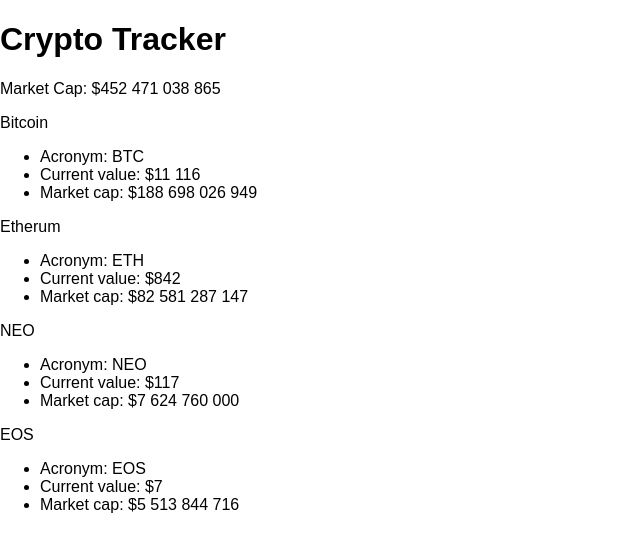
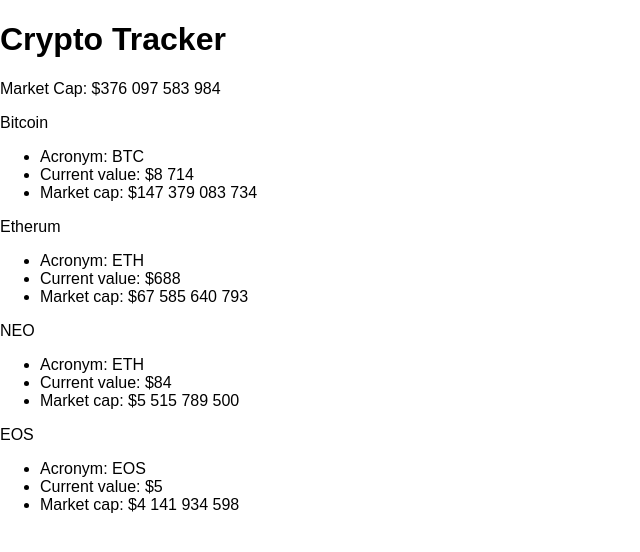
Before and after one commit to mkczarkowski/crypto-tracker, a React (Create React App) app: page / in a window 1280 px wide. Shown: the top 552 px of the page, without its empty margins (0-640 px from the left). Built offline with nearby package versions, Linux system fonts and the light colour scheme.

Commit message:
Implement state

```diff
--- a/src/containers/App.js
+++ b/src/containers/App.js
@@ -4,14 +4,44 @@
 import Header from "../components/Header/Header";
 
 class App extends Component {
+  state = {
+    cryptos: [
+      { name: "Bitcoin", acronym: "BTC", value: 8714, cap: 147379083734 },
+      { name: "Etherum", acronym: "ETH", value: 688, cap: 67585640793 },
+      { name: "NEO", acronym: "ETH", value: 84, cap: 5515789500 },
+      { name: "EOS", acronym: "EOS", value: 5, cap: 4141934598 }
+    ],
+    marketCap: 376097583984
+  };
+
   render() {
     return (
       <div>
-        <Header cap={452471038865} />
-        <Coin name="Bitcoin" acronym="BTC" value={11116} cap={188698026949} />
-        <Coin name="Etherum" acronym="ETH" value={842} cap={82581287147} />
-        <Coin name="NEO" acronym="NEO" value={117} cap={7624760000} />
-        <Coin name="EOS" acronym="EOS" value={7} cap={5513844716} />
+        <Header cap={this.state.marketCap} />
+        <Coin
+          name={this.state.cryptos[0].name}
+          acronym={this.state.cryptos[0].acronym}
+          value={this.state.cryptos[0].value}
+          cap={this.state.cryptos[0].cap}
+        />
+        <Coin
+          name={this.state.cryptos[1].name}
+          acronym={this.state.cryptos[1].acronym}
+          value={this.state.cryptos[1].value}
+          cap={this.state.cryptos[1].cap}
+        />
+        <Coin
+          name={this.state.cryptos[2].name}
+          acronym={this.state.cryptos[2].acronym}
+          value={this.state.cryptos[2].value}
+          cap={this.state.cryptos[2].cap}
+        />
+        <Coin
+          name={this.state.cryptos[3].name}
+          acronym={this.state.cryptos[3].acronym}
+          value={this.state.cryptos[3].value}
+          cap={this.state.cryptos[3].cap}
+        />
       </div>
     );
   }
```
